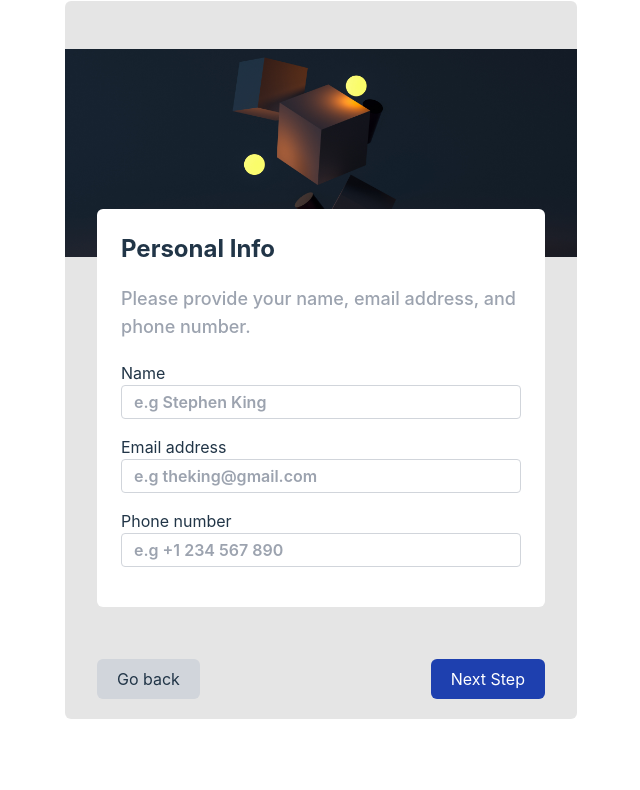
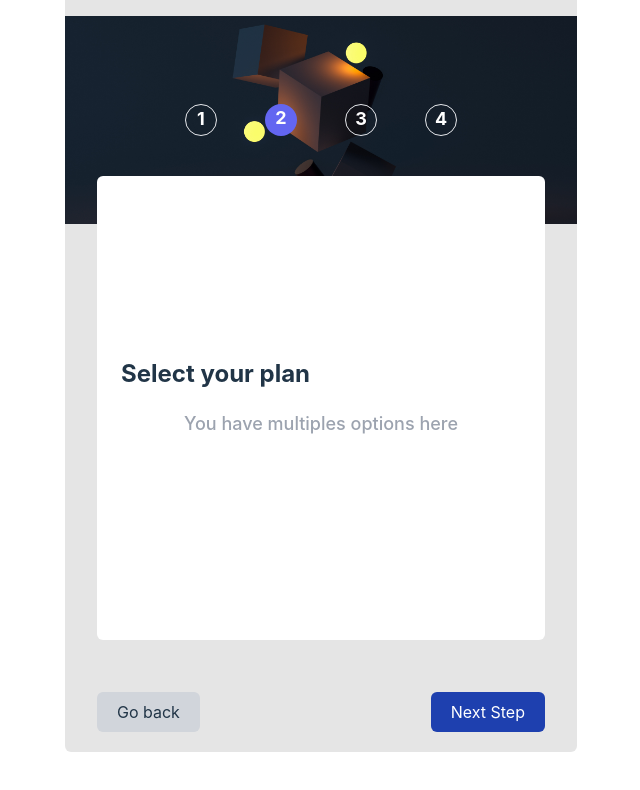
Before and after one commit to JuanLoyola/multiStep, a Vue app: page / in a window 1280 px wide. Both pictures are taken after a click on the button "Next Step". Shown: the top 790 px of the page, without its empty margins (319-959 px from the left). Built offline with nearby package versions, Linux system fonts and the light colour scheme.

Commit message:
card by step

```diff
--- a/src/components/ContentCard.vue
+++ b/src/components/ContentCard.vue
@@ -1,6 +1,6 @@
 <template>
     <div class="w-full flex justify-center items-center">
-        <div class="w-full max-w-md flex flex-col justify-center items-start xl:items-center bg-white p-6 rounded-md z-20">
+        <div v-if="storeButtons.currentStep == 1" class="w-full h-[29em] max-w-md flex flex-col justify-center items-start xl:items-center bg-white p-6 rounded-md z-20">
             <!-- TODO: translate i18n -->
             <h1 class="font-bold text-2xl text-left w-full">Personal Info</h1>
             <p class="my-5 xl:font-medium text-gray-400 xl:text-lg text-left">
@@ -14,15 +14,32 @@
                 <Input :label="'Phone number'" :placeholder="'e.g +1 234 567 890'" />
             </section>
         </div>
+
+        <div v-if="storeButtons.currentStep == 2" class="w-full h-[29em] max-w-md flex flex-col justify-center items-start xl:items-center bg-white p-6 rounded-md z-20">
+            <h1 class="font-bold text-2xl text-left w-full">Select your plan</h1>
+            <p class="my-5 xl:font-medium text-gray-400 xl:text-lg text-left">
+                You have multiples options here
+            </p>
+
+        </div>
+
+
+        <div v-if="storeButtons.currentStep == 3" class="w-full h-[29em] max-w-md flex flex-col justify-center items-start xl:items-center bg-white p-6 rounded-md z-20">
+
+        </div>
+
+
+        <div v-if="storeButtons.currentStep == 4" class="w-full h-[29em] max-w-md flex flex-col justify-center items-start xl:items-center bg-white p-6 rounded-md z-20">
+
+        </div>
     </div>
 </template>
 
-<script>
+<script setup>
+    import {useButtonStore} from '../stores/counter'
     import Input from '../components/Input.vue';
-    export default {
-        name: 'ContentCard',
-        components: {
-            Input
-        }
-    }
+
+    const storeButtons = useButtonStore()
+    console.log(storeButtons.currentStep)
+
 </script>
--- a/src/components/Footer.vue
+++ b/src/components/Footer.vue
@@ -1,7 +1,8 @@
 <template>
     <div class="w-full max-w-md mt-8  flex items-center h-20" :class="storeButtons.currentStep > 1 ? 'justify-between' : 'justify-end'">
         <button v-if="storeButtons.currentStep > 1" @click="storeButtons.decrement" id="go-back" class="bg-gray-300 hover:bg-gray-400 hover:text-white px-5 py-2 rounded-md transition-all">Go back</button>
-        <button @click="storeButtons.increment" id="go-next" class="text-white bg-blue-800 hover:bg-blue-900 cursor-pointer px-5 py-2 rounded-md transition-all">Next Step</button>
+        <button  v-if="storeButtons.currentStep != 4" @click="storeButtons.increment" id="go-next" class="text-white bg-blue-800 hover:bg-blue-900 cursor-pointer px-5 py-2 rounded-md transition-all">Next Step</button>
+        <button  v-else id="go-next" class="text-white bg-blue-800 hover:bg-blue-900 cursor-pointer px-5 py-2 rounded-md transition-all">Save</button>
     </div>
 </template>
 
--- a/src/components/Header.vue
+++ b/src/components/Header.vue
@@ -1,9 +1,19 @@
 <template>
-    <div class="h-52 w-full max-w-lg relative top-12 bg-red-300 flex items-center z-10">
+    <div class="h-52 w-full max-w-lg relative top-12 flex justify-center items-center z-10">
         <img class="h-full w-full object-cover" src="../assets/images/abstract.jpg" alt="image banner">
+        <span class="w-full max-w-xs absolute top-30 left-[6em] right-0 flex justify-around items-center">
+            <p class="w-8 h-8 font-bold text-lg rounded-full text-white" :class="storeButtons.currentStep == 1 ? 'bg-indigo-500 ': 'border'">1</p>
+            <p class="w-8 h-8 font-bold text-lg rounded-full text-white" :class="storeButtons.currentStep == 2 ? 'bg-indigo-500 ': 'border'">2</p>
+            <p class="w-8 h-8 font-bold text-lg rounded-full text-white" :class="storeButtons.currentStep == 3 ? 'bg-indigo-500 ': 'border'">3</p>
+            <p class="w-8 h-8 font-bold text-lg rounded-full text-white" :class="storeButtons.currentStep == 4 ? 'bg-indigo-500 ': 'border'">4</p>
+        </span>
     </div>
 </template>
 
 <script setup>
+import {useButtonStore} from '../stores/counter'
+
+const storeButtons = useButtonStore()
+console.log(storeButtons.currentStep)
 
 </script>
--- a/src/stores/counter.js
+++ b/src/stores/counter.js
@@ -5,7 +5,7 @@ export const useButtonStore = defineStore('buttons', () => {
   	const currentStep = ref(1)
 
   	function increment() {
-  	  currentStep.value++
+		currentStep.value++
   	}
 
 	function decrement() {
```
